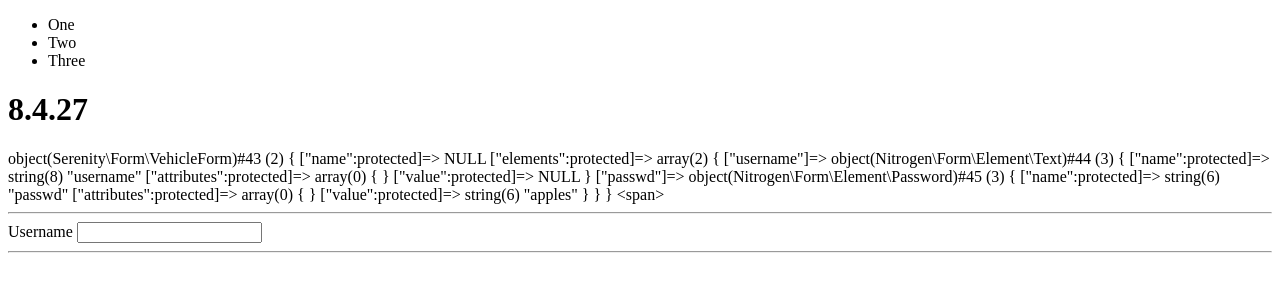
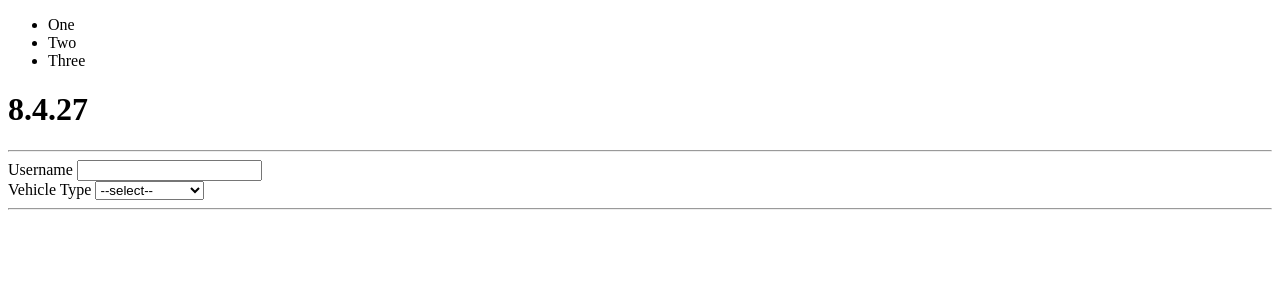
Before and after one commit to andyfusniak/vehicle-manager-app, a PHP site: page /public/nitrogen-view-test.php in a window 1280 px wide. Shown: the top 300 px of the page. Run offline with PHP 8.4, Linux system fonts and the light colour scheme.

Commit message:
Add a select box view helper renderer

```diff
--- a/src/Nitrogen/Form/Element/Select.php
+++ b/src/Nitrogen/Form/Element/Select.php
@@ -5,4 +5,51 @@ use Nitrogen\Form\Element;
 
 class Select extends Element
 {
+    /**
+     * @var array
+     */
+    protected $valueOptions = [];
+
+    protected $emptyOption = null;
+
+    /**
+     * @param array $options
+     * @return Select
+     */
+    public function setValueOptions(array $options)
+    {
+        $this->valueOptions = $options;
+        return $this;
+    }
+
+    /**
+     * @return array
+     */
+    public function getValueOptions()
+    {
+        return $this->valueOptions;
+    }
+
+    /**
+     * Set the string for an empty option (can be empty string).
+     * If set to null, no option will be added
+     *
+     * @param  string|null $emptyOption
+     * @return Select
+     */
+    public function setEmptyOption($emptyOption)
+    {
+        $this->emptyOption = $emptyOption;
+        return $this;
+    }
+
+    /**
+     * Return the string for the empty option (null if none)
+     *
+     * @return string|null
+     */
+    public function getEmptyOption()
+    {
+        return $this->emptyOption;
+    }
 }
--- a/src/Nitrogen/Form/Form.php
+++ b/src/Nitrogen/Form/Form.php
@@ -37,7 +37,7 @@ class Form implements FormInterface
     public function get($name)
     {
         if (!array_key_exists($name, $this->elements)) {
-            throw new Exception\InvalidElementException(sprintf(
+            throw new Exception\InvalidArgumentException(sprintf(
                 'Element name "%s" not found',
                 $name
             ));
--- /dev/null
+++ b/src/Nitrogen/Form/View/Helper/FormSelect.php
@@ -0,0 +1,55 @@
+<?php
+namespace Nitrogen\Form\View\Helper;
+
+use Nitrogen\Form\Element;
+use Nitrogen\Form\ElementInterface;
+use Nitrogen\Form\Exception;
+
+class FormSelect extends AbstractHelper
+{
+    public function __invoke(ElementInterface $element)
+    {
+        return $this->render($element);
+    }
+
+    public function render(ElementInterface $element)
+    {
+        if (!$element instanceof Element\Select) {
+            throw new Exception\InvalidArgumentException(sprintf(
+                '%s expects an element of type Element\Select %s passed',
+                __METHOD__,
+                get_class($element)
+            ));
+        }
+
+        $options = $element->getValueOptions();
+
+        if (($emptyOption = $element->getEmptyOption()) !== null) {
+            $options = ['' => $emptyOption] + $options;
+        }
+
+        return sprintf(
+            '<select %s%s>%s</select>',
+            $this->renderName($element->getName()),
+            $this->renderAttributes($element->getAttributes()),
+            $this->renderOptions($options, $element->getValue())
+        );
+    }
+
+    public function renderOptions(array $options, $selectedOption)
+    {
+        $optionStrings = [];
+
+        $template = '<option %s>%s</option>';
+
+        // to do - needs escaping
+        foreach ($options as $n => $v) {
+            $optionStrings[] = sprintf(
+                $template,
+                'value="' . $n . '"',
+                $v
+            );
+        }
+        return implode("\n", $optionStrings);
+    }
+}
--- a/src/Nitrogen/View/HelperPluginManager.php
+++ b/src/Nitrogen/View/HelperPluginManager.php
@@ -5,7 +5,8 @@ class HelperPluginManager extends AbstractPluginManager
 {
     protected $invokableClasses = array(
         'escapehtml' => 'Nitrogen\View\Helper\EscapeHtml',
-        'forminput'  => 'Nitrogen\Form\View\Helper\FormInput'
+        'forminput'  => 'Nitrogen\Form\View\Helper\FormInput',
+        'formselect' => 'Nitrogen\Form\View\Helper\FormSelect'
     );
 
     public function __construct()
--- a/src/Serenity/Form/VehicleForm.php
+++ b/src/Serenity/Form/VehicleForm.php
@@ -15,7 +15,17 @@ class VehicleForm extends Form
         $passwordElement = new Element\Password('passwd');
         $passwordElement->setValue('apples');
 
+        $vehicleType = new Element\Select('vehicle-type');
+        $vehicleType->setValueOptions(array(
+            'caravans'    => 'Caravans aaa',
+            'motorhomes'  => 'Motorhomes',
+            'awningrange' => 'Awning Range',
+            'accessories' => 'Accessories',
+            'cars'        => 'Cars'
+        ))->setEmptyOption('--select--');
+
         $this->add($username)
+             ->add($vehicleType)
              ->add($passwordElement);
     }
 }
--- a/view/add-edit-vehicle/add-edit.phtml
+++ b/view/add-edit-vehicle/add-edit.phtml
@@ -2,10 +2,10 @@
 
 <?php //var_dump(get_defined_vars()); ?>
 <?php //var_dump($this); ?>
-<?php var_dump($form); ?>
+<?php //var_dump($form); ?>
 
 
-<?php echo $this->escapeHtml('<span>'); ?>
+<?php //echo $this->escapeHtml('<span>'); ?>
 <hr>
 
 <form method="post" name="add-edit-vehicle">
@@ -16,6 +16,16 @@
     echo $this->formInput($username);
 ?>
 </div>
+
+
+<div class="question">
+<label for="vehicletype">Vehicle Type</label>
+<?php
+    $vehicleType = $form->get('vehicle-type');
+    echo $this->formSelect($vehicleType);
+?>
+</div>
+
 </form>
 
 <hr>
```
